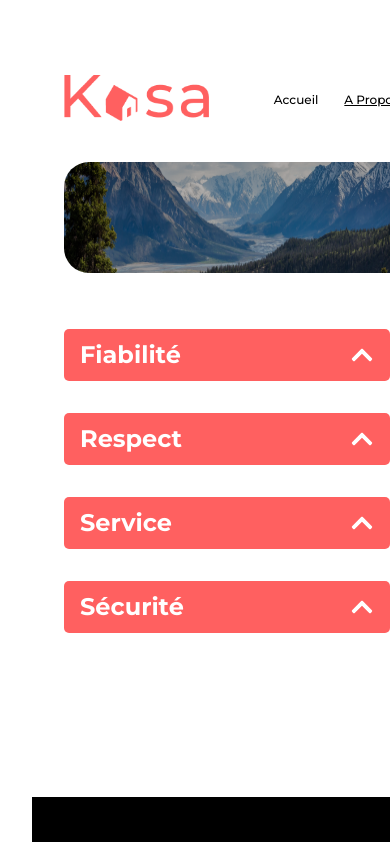
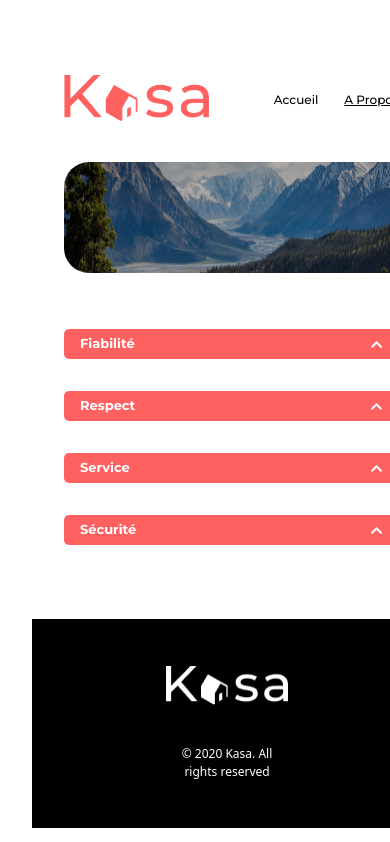
Before and after one commit to S0ph1e22/Kasa, a React (Vite) app: page /APropos in a window 390 px wide. Shown: the top 842 px of the page. Built offline with nearby package versions, Linux system fonts and the light colour scheme; a web font is replaced by a local one.

Commit message:
media finie

```diff
--- a/src/styles/Apropos.scss
+++ b/src/styles/Apropos.scss
@@ -6,9 +6,15 @@
     margin: 0 auto;
     display: grid;
 
+    @media (max-width:768px){
+        margin-bottom: -90px;
+    }
+
     @media (max-width: 1240px) and (min-width: 375px) {
         width: 100%;
         max-width: 1023px;
+        min-width:335px ;
+        min-height: 180px;
     }
 
 }
--- a/src/styles/Collabs.scss
+++ b/src/styles/Collabs.scss
@@ -79,4 +79,16 @@
     }
   }
 
+  @media (max-width:768px) and (min-width: 375px){
+    font-size: 13px;
+
+    .collabs-barre{
+      height:30px;
+    }
+
+    .collabs-txt.open{
+      font-size: 13px;
+    }
+  }
+
 }
```
